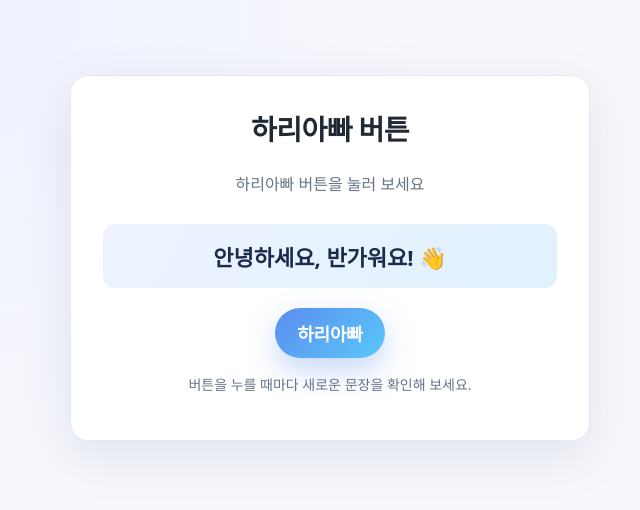
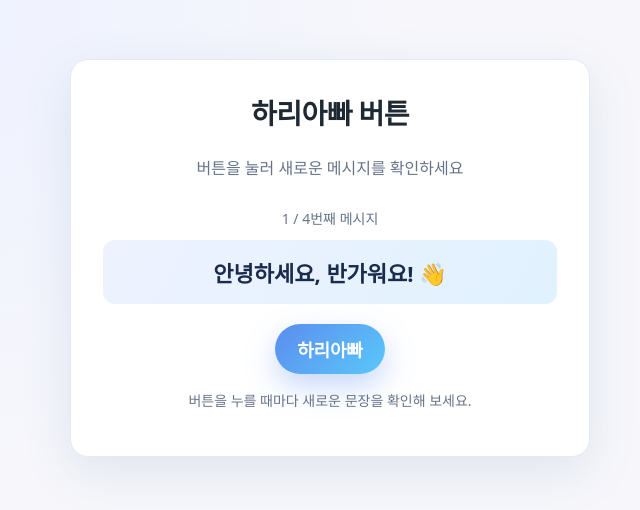
Before and after one commit to HariFatherKR/codex-web, a Next.js app: page / in a window 1280 px wide. Shown: the part 142-652 px from the top of the page, without its empty margins (310-950 px from the left). Built offline with nearby package versions, Linux system fonts and the light colour scheme.

Commit message:
Add message counter to button demo

```diff
--- a/app/globals.css
+++ b/app/globals.css
@@ -51,6 +51,12 @@ body {
   line-height: 1.5;
 }
 
+.status {
+  margin: 0 0 12px;
+  color: var(--muted);
+  font-size: 14px;
+}
+
 .message {
   font-size: 22px;
   font-weight: 700;
--- a/app/page.js
+++ b/app/page.js
@@ -11,15 +11,18 @@ const messages = [
 
 export default function Home() {
   const [index, setIndex] = useState(0);
+  const totalMessages = messages.length;
 
   const headline = useMemo(
-    () => ['하리아빠 버튼', '하리아빠 버튼을 눌러 보세요'],
+    () => ['하리아빠 버튼', '버튼을 눌러 새로운 메시지를 확인하세요'],
     []
   );
 
   const handleClick = () => {
     setIndex((current) => (current + 1) % messages.length);
   };
+
+  const currentMessage = messages[index];
 
   return (
     <main className="main" role="main">
@@ -31,8 +34,12 @@ export default function Home() {
           <p className="description">{headline[1]}</p>
         </header>
 
+        <p className="status" aria-live="polite">
+          {index + 1} / {totalMessages}번째 메시지
+        </p>
+
         <div className="message" id="message-box" aria-live="polite">
-          {messages[index]}
+          {currentMessage}
         </div>
 
         <button
```
